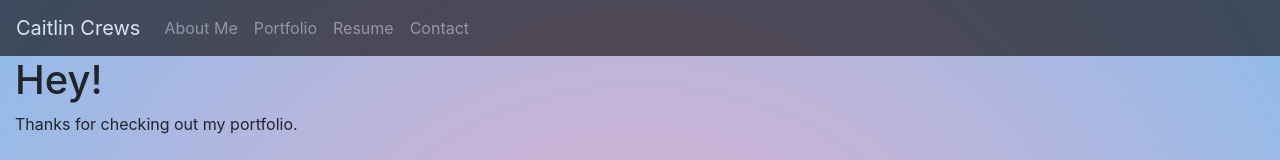
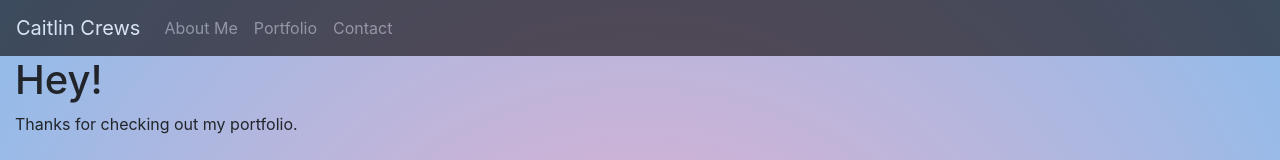
Before and after one commit to caitlincrews08/React-Portfolio, a React (Create React App) app: page / in a window 1280 px wide. Shown: the top 160 px of the page. Built offline with nearby package versions, Linux system fonts and the light colour scheme.

Commit message:
removed resume tab and links

```diff
--- a/src/App.js
+++ b/src/App.js
@@ -10,7 +10,6 @@ import Footer from "./components/Footer/footer";
 import Home from "./pages/home";
 import About from "./pages/about";
 import Contact from "./pages/contact";
-import Resume from "./pages/resume";
 import Portfolio from "./pages/portfolio";
 
 
@@ -23,7 +22,6 @@ function App() {
           <Route exact path = {["/", "/home"]} component={Home}/>
           <Route exact path =  "/about" component={About}/>
           <Route exact path = "/portfolio" component={Portfolio}/>
-          <Route exact path = "/resume" component={Resume}/>
           <Route exact path = "/contact" component={Contact}/>
         </Switch>
         <Footer />
--- a/src/components/Navbar/navbar.js
+++ b/src/components/Navbar/navbar.js
@@ -13,7 +13,6 @@ function NavComponent() {
                     <Nav className="mr-auto">
                         <Nav.Link href="about">About Me</Nav.Link>
                         <Nav.Link href="portfolio">Portfolio</Nav.Link>
-                        <Nav.Link href="resume">Resume</Nav.Link>
                         <Nav.Link href="contact">Contact</Nav.Link>
                     </Nav>
                 </Navbar.Collapse>
```
